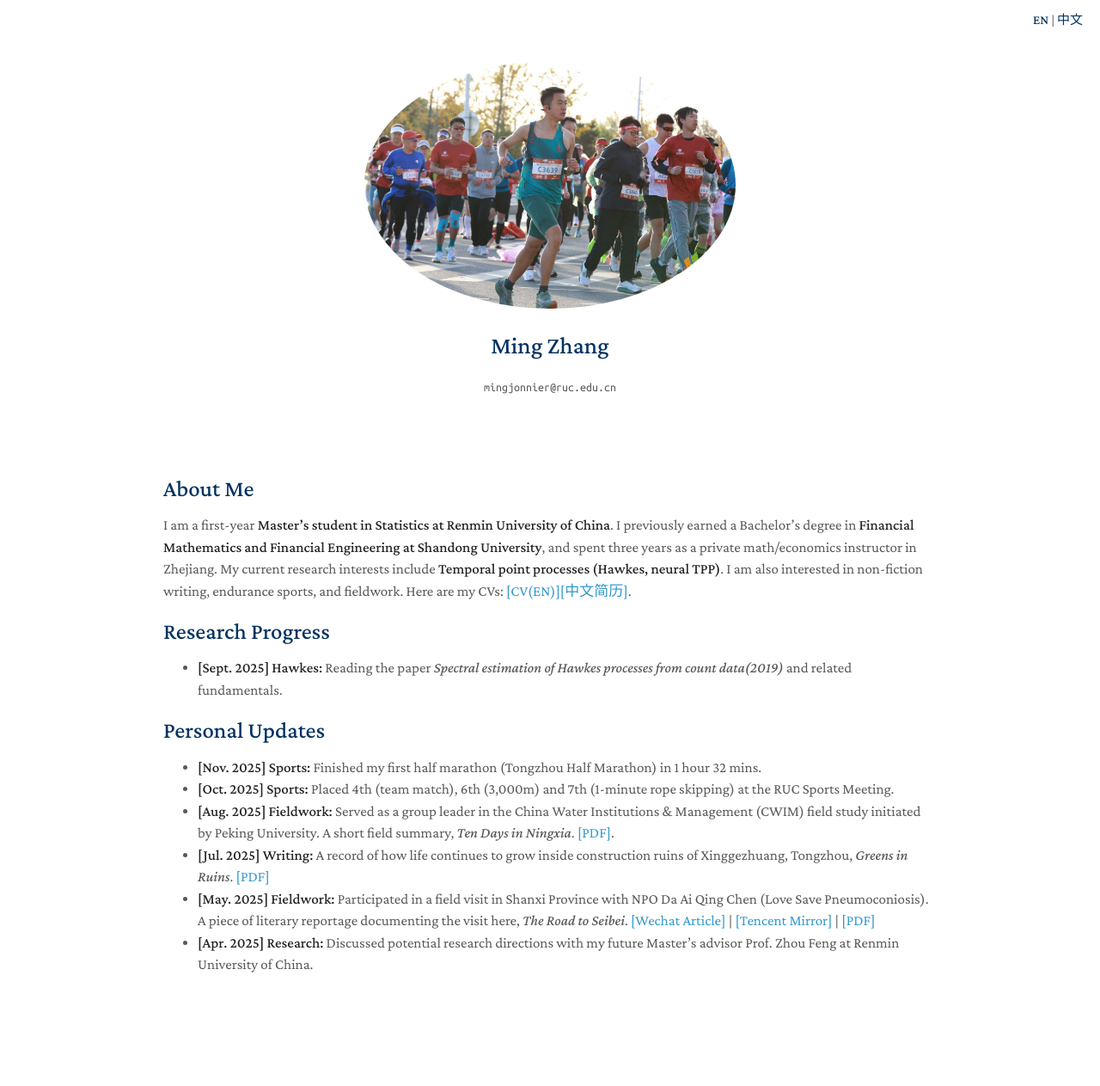
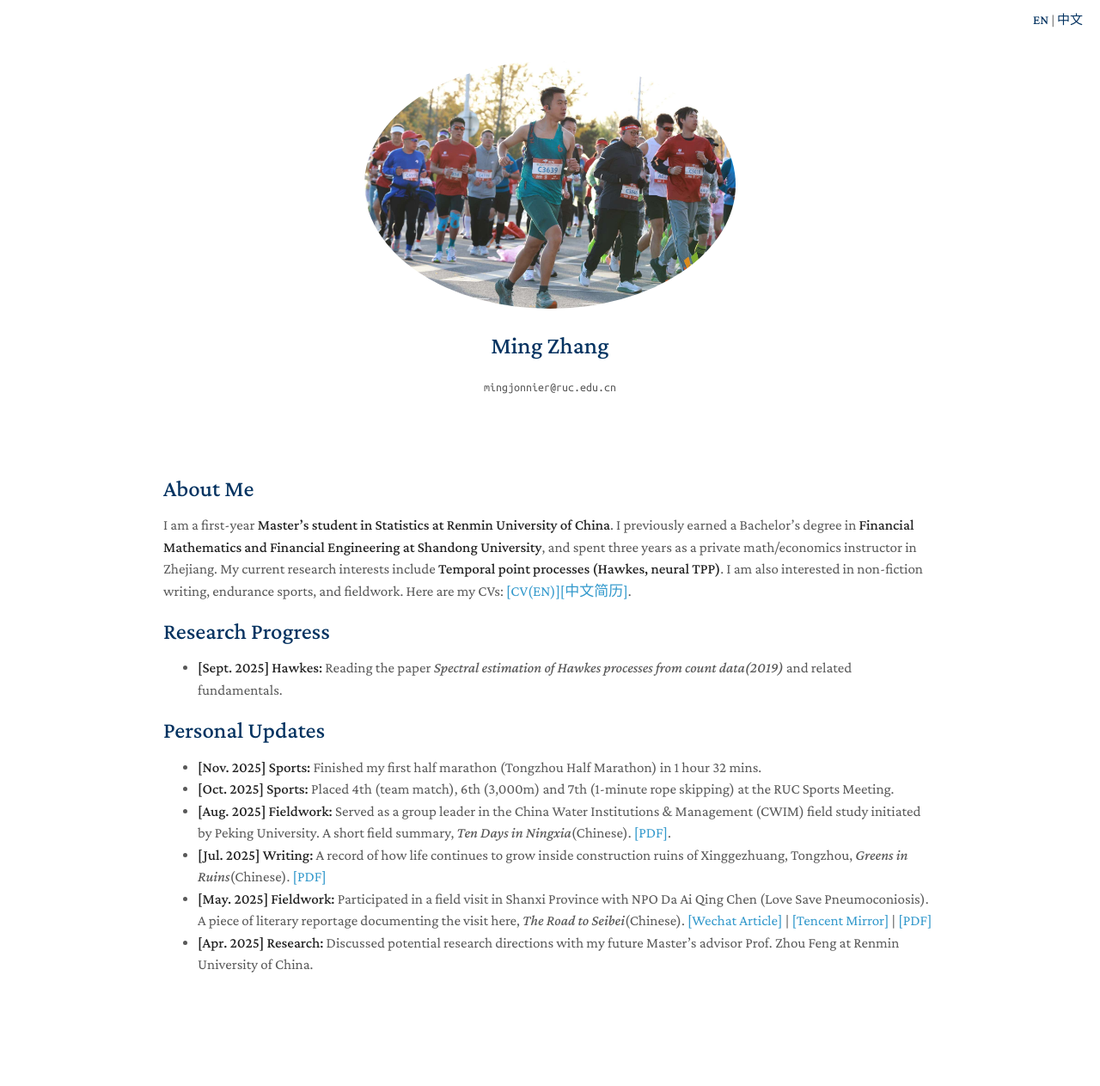
Before and after one commit to zhangming4153/zhangming4153.github.io, a Jekyll site: the page built from index.md, in a window 1280 px wide. Shown: the whole page at 86% size. Built offline with Jekyll 4.4.1, drawn with Linux system fonts in a browser that asks for light colours; a style sheet for code colours, icons or effects is not loaded; our own code applies the rules of GitHub Pages for plain Markdown files.

Commit message:
Update index.md

```diff
--- a/index.md
+++ b/index.md
@@ -14,8 +14,8 @@ count data(2019)_ and related fundamentals.
 ## Personal Updates
 - **[Nov. 2025] Sports:** Finished my first half marathon (Tongzhou Half Marathon) in 1 hour 32 mins.
 - **[Oct. 2025] Sports:** Placed 4th (team match), 6th (3,000m) and 7th (1-minute rope skipping) at the RUC Sports Meeting.
-- **[Aug. 2025] Fieldwork:** Served as a group leader in the China Water Institutions & Management (CWIM) field study initiated by Peking University. A short field summary, _Ten Days in Ningxia_. [[PDF]](assets/Ningxia.pdf).
-- **[Jul. 2025] Writing:** A record of how life continues to grow inside construction ruins of Xinggezhuang, Tongzhou, _Greens in Ruins_. [[PDF]](assets/Greenruins.pdf)
-- **[May. 2025] Fieldwork:** Participated in a field visit in Shanxi Province with NPO Da Ai Qing Chen (Love Save Pneumoconiosis). A piece of literary reportage documenting the visit here, _The Road to Seibei_.
+- **[Aug. 2025] Fieldwork:** Served as a group leader in the China Water Institutions & Management (CWIM) field study initiated by Peking University. A short field summary, _Ten Days in Ningxia_(Chinese). [[PDF]](assets/Ningxia.pdf).
+- **[Jul. 2025] Writing:** A record of how life continues to grow inside construction ruins of Xinggezhuang, Tongzhou, _Greens in Ruins_(Chinese). [[PDF]](assets/Greenruins.pdf)
+- **[May. 2025] Fieldwork:** Participated in a field visit in Shanxi Province with NPO Da Ai Qing Chen (Love Save Pneumoconiosis). A piece of literary reportage documenting the visit here, _The Road to Seibei_(Chinese).
  [[Wechat Article]](https://mp.weixin.qq.com/s/o8Zpdd-DVcAKxdC4jhWxGg) | [[Tencent Mirror]](https://news.qq.com/rain/a/20250605A06ML000) | [[PDF]](assets/Shanxi.pdf)
 - **[Apr. 2025] Research:** Discussed potential research directions with my future Master's advisor Prof. Zhou Feng at Renmin University of China.
```
